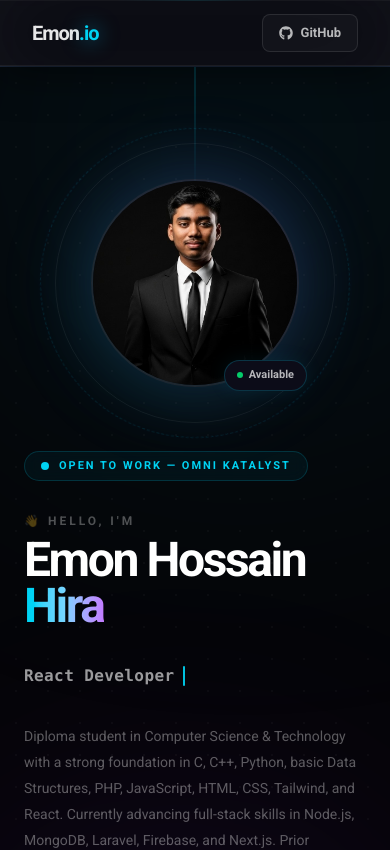
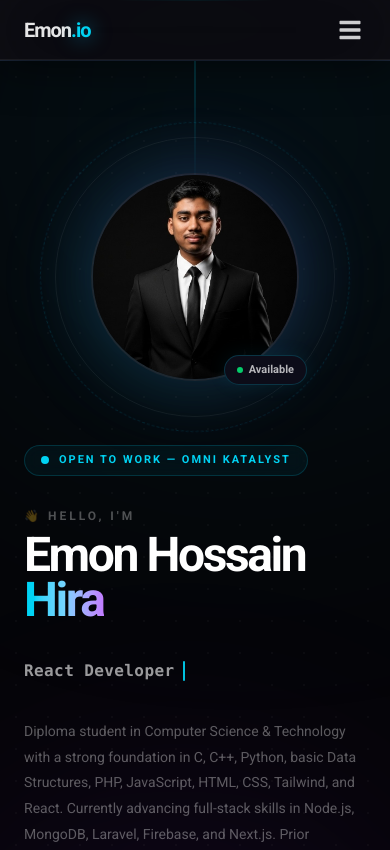
Before and after one commit to EmonHira135923/Emon-Portfolio, a Next.js app: page / in a window 390 px wide. Shown: the top 850 px of the page. Built offline with nearby package versions, Linux system fonts and the light colour scheme.

Commit message:
Try to responsive

```diff
--- a/src/Componets/Shared/Navvar.jsx
+++ b/src/Componets/Shared/Navvar.jsx
@@ -1,20 +1,23 @@
 "use client";
 
+import { useState } from "react";
 import Link from "next/link";
-import { FaGithub } from "react-icons/fa";
+import { FaGithub, FaBars, FaTimes } from "react-icons/fa";
 import NavLink from "./NavLink";
 
 const Navvar = () => {
+  const [isOpen, setIsOpen] = useState(false);
+
   return (
     <header className="sticky top-0 z-50 w-full">
-      {/* Top cyan glow line */}
       <div className="absolute top-0 left-1/2 -translate-x-1/2 w-2/5 h-px bg-gradient-to-r from-transparent via-cyan-400/60 to-transparent" />
 
-      {/* Glass layer */}
-      <div className="absolute inset-0 bg-[#050508]/70 backdrop-blur-2xl border-b border-white/[0.06] shadow-[0_8px_40px_rgba(0,0,0,0.5),inset_0_1px_0_rgba(255,255,255,0.04)]" />
+      {/* Glass layer - Desktop-e transparent, kintu Mobile menu open thakle dark hoye jabe */}
+      <div
+        className={`absolute inset-0 transition-colors duration-300 ${isOpen ? "bg-[#050508]" : "bg-[#050508]/80 backdrop-blur-2xl"} border-b border-white/[0.06] shadow-[0_8px_40px_rgba(0,0,0,0.5)]`}
+      />
 
-      <nav className="relative z-10 flex items-center justify-between px-8 py-3.5 max-w-6xl mx-auto">
-        {/* Logo */}
+      <nav className="relative z-10 flex items-center justify-between px-6 py-3.5 max-w-6xl mx-auto">
         <Link href="/" className="group flex items-baseline">
           <span className="text-xl font-black tracking-tighter text-white/90 group-hover:text-white transition-colors duration-200">
             Emon
@@ -24,7 +27,6 @@ const Navvar = () => {
           </span>
         </Link>
 
-        {/* Nav Links */}
         <div className="hidden md:flex items-center gap-1">
           <NavLink href="/">Home</NavLink>
           <NavLink href="/projects">Projects</NavLink>
@@ -32,21 +34,68 @@ const Navvar = () => {
           <NavLink href="/contact">Contact</NavLink>
         </div>
 
-        {/* GitHub CTA */}
+        <div className="flex items-center gap-4">
           <Link
             href="https://github.com/EmonHira135923"
             target="_blank"
             rel="noopener noreferrer"
-          className="flex items-center gap-2 px-4 py-2 text-[13px] font-semibold rounded-lg
-            text-white/70 border border-white/10 bg-white/[0.03]
-            hover:text-white hover:border-cyan-400/30 hover:bg-cyan-500/[0.07]
-            hover:shadow-[0_0_20px_rgba(0,200,255,0.08)]
-            transition-all duration-200"
+            className="hidden sm:flex items-center gap-2 px-4 py-2 text-[13px] font-semibold rounded-lg text-white/70 border border-white/10 bg-white/[0.03] hover:text-white hover:border-cyan-400/30 hover:bg-cyan-500/[0.07] transition-all duration-200"
           >
             <FaGithub className="text-sm" />
             <span>GitHub</span>
           </Link>
+
+          <button
+            onClick={() => setIsOpen(!isOpen)}
+            className="md:hidden text-white/80 hover:text-cyan-400 transition-colors p-1"
+          >
+            {isOpen ? <FaTimes size={24} /> : <FaBars size={24} />}
+          </button>
+        </div>
       </nav>
+
+      {/* Mobile Menu - Added Solid Background */}
+      {isOpen && (
+        <div className="md:hidden absolute top-full left-0 w-full h-screen bg-[#050508] border-b border-white/10 animate-in fade-in slide-in-from-top-2 duration-300 z-50">
+          <div className="flex flex-col p-8 gap-6 items-center">
+            <Link
+              href="/"
+              onClick={() => setIsOpen(false)}
+              className="text-white/80 hover:text-cyan-400 text-xl font-medium border-b border-white/5 w-full text-center pb-4"
+            >
+              Home
+            </Link>
+            <Link
+              href="/projects"
+              onClick={() => setIsOpen(false)}
+              className="text-white/80 hover:text-cyan-400 text-xl font-medium border-b border-white/5 w-full text-center pb-4"
+            >
+              Projects
+            </Link>
+            <Link
+              href="/about"
+              onClick={() => setIsOpen(false)}
+              className="text-white/80 hover:text-cyan-400 text-xl font-medium border-b border-white/5 w-full text-center pb-4"
+            >
+              About
+            </Link>
+            <Link
+              href="/contact"
+              onClick={() => setIsOpen(false)}
+              className="text-white/80 hover:text-cyan-400 text-xl font-medium border-b border-white/5 w-full text-center pb-4"
+            >
+              Contact
+            </Link>
+
+            <Link
+              href="https://github.com/EmonHira135923"
+              className="sm:hidden flex items-center gap-2 text-cyan-400 mt-4 text-lg"
+            >
+              <FaGithub /> GitHub
+            </Link>
+          </div>
+        </div>
+      )}
     </header>
   );
 };
```
Also changed, not shown: 1 other file (tests, documents, lock files or other folders). Lines whose indentation alone changed are shown as unchanged.
